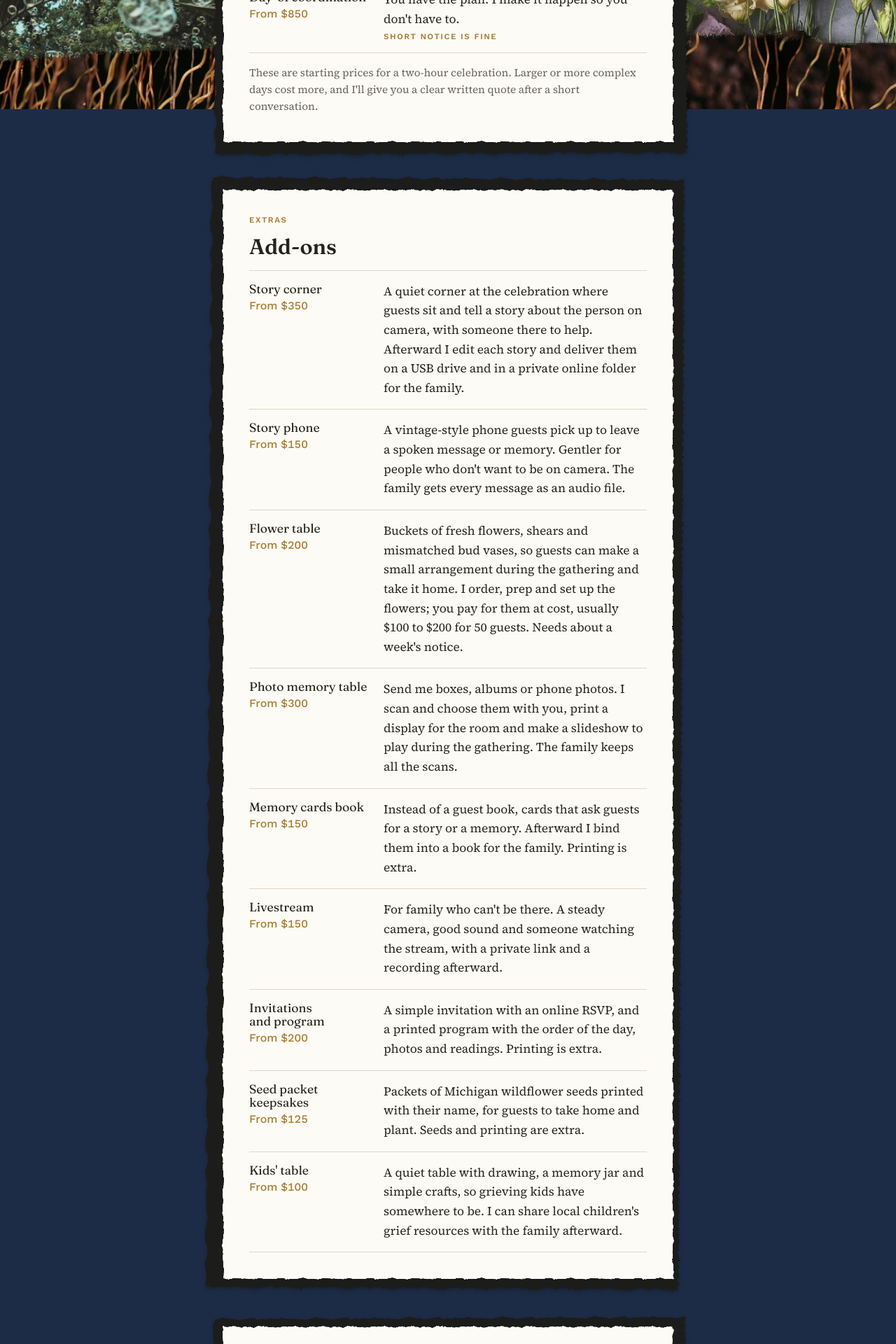
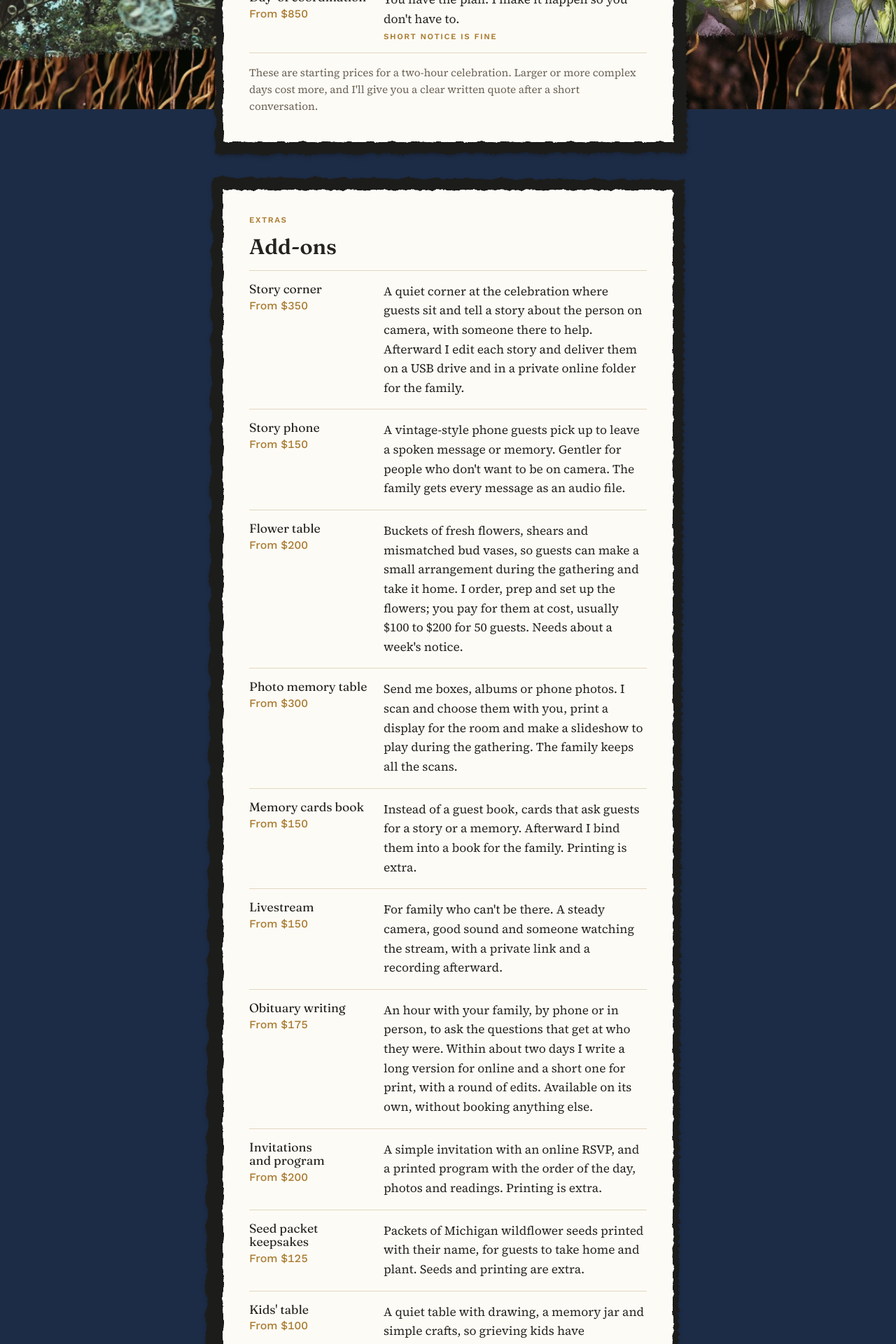
Before and after one commit to katekelley/graveandseed, a Jekyll site: the page built from services.html, in a window 1280 px wide. Shown: the part 744-2664 px from the top of the page at 70% size. Built offline with Jekyll 4.4.1, drawn with Linux system fonts in a browser that asks for light colours.

Commit message:
Obituary guide and add-on; new link preview image
Co-Authored-By: Claude Opus 5.5 <noreply@anthropic.com>
Claude-Session: https://claude.ai/code/session_011MgnuCgP3j7vY9GWkoifJs

```diff
--- a/_data/content.yml
+++ b/_data/content.yml
@@ -106,6 +106,9 @@ addons:
   - name: "Livestream"
     price_from: 150
     description: "For family who can't be there. A steady camera, good sound and someone watching the stream, with a private link and a recording afterward."
+  - name: "Obituary writing"
+    price_from: 175
+    description: "An hour with your family, by phone or in person, to ask the questions that get at who they were. Within about two days I write a long version for online and a short one for print, with a round of edits. Available on its own, without booking anything else."
   - name: "Invitations and program"
     price_from: 200
     description: "A simple invitation with an online RSVP, and a printed program with the order of the day, photos and readings. Printing is extra."
--- a/_data/resources.yml
+++ b/_data/resources.yml
@@ -1,6 +1,9 @@
 - title: 'Someone died: the first week'
   blurb: Who to call, what has to happen soon, who decides, and what can wait.
   url: /resources/first-week/
+- title: How to write an obituary that sounds like them
+  blurb: Questions to get started, a fill-in template, examples, and where to publish around Ann Arbor.
+  url: /resources/obituary/
 - title: What funerals cost in Washtenaw County
   blurb: Published funeral home prices, side by side, with a sample all-in budget.
   url: /prices/
--- a/_includes/head.html
+++ b/_includes/head.html
@@ -6,7 +6,7 @@
 <meta property="og:title" content="{% if page.title %}{{ page.title }} | {% endif %}Grave and Seed">
 <meta property="og:description" content="{% if page.description %}{{ page.description }}{% else %}Celebrations of life in Ann Arbor, planned plainly and held with care.{% endif %}">
 <meta property="og:url" content="https://graveandseed.com{{ page.url | replace: 'index.html', '' }}">
-<meta property="og:image" content="https://graveandseed.com/assets/share.png">
+<meta property="og:image" content="https://graveandseed.com/assets/share.jpg">
 <meta name="twitter:card" content="summary_large_image">
 <link rel="preconnect" href="https://fonts.googleapis.com">
 <link rel="preconnect" href="https://fonts.gstatic.com" crossorigin>
@@ -122,6 +122,8 @@ footer .wrap { padding-block: 1.5rem 2.5rem; border-top: 1px solid var(--line);
 
 .budget { background: var(--field); border: 1px solid var(--line); border-radius: 6px; padding: 1.25rem 1.5rem; display: grid; gap: 0.75rem; }
 .budget h3 { font-size: 1.3rem; font-weight: 500; }
+.prose blockquote { margin: 1rem 0; padding: 0.25rem 0 0.25rem 1.1rem; border-left: 3px solid var(--wheat); font-style: italic; }
+.prose blockquote strong { font-style: normal; }
 .budget.plain { background: none; border: 0; padding: 0; }
 .small { font-size: 0.92rem; color: var(--muted); }
 dl.items { display: grid; grid-template-columns: minmax(0, 1fr) auto; gap: 0.5rem 1rem; margin: 0; }
--- a/index.html
+++ b/index.html
@@ -12,7 +12,7 @@ layout: null
 {% include head.html %}
 
 <script type="application/ld+json">
-{"@context":"https://schema.org","@type":"ProfessionalService","name":"Grave and Seed","description":"Celebration of life planning in Ann Arbor, Michigan.","url":"https://graveandseed.com","email":"{{ c.email }}","telephone":"+1-734-489-9915","image":"https://graveandseed.com/assets/share.png","logo":"https://graveandseed.com/assets/icon-180.png","areaServed":{"@type":"AdministrativeArea","name":"Washtenaw County, Michigan"},"address":{"@type":"PostalAddress","addressLocality":"Ann Arbor","addressRegion":"MI","addressCountry":"US"},"priceRange":"$$"}
+{"@context":"https://schema.org","@type":"ProfessionalService","name":"Grave and Seed","description":"Celebration of life planning in Ann Arbor, Michigan.","url":"https://graveandseed.com","email":"{{ c.email }}","telephone":"+1-734-489-9915","image":"https://graveandseed.com/assets/share.jpg","logo":"https://graveandseed.com/assets/icon-180.png","areaServed":{"@type":"AdministrativeArea","name":"Washtenaw County, Michigan"},"address":{"@type":"PostalAddress","addressLocality":"Ann Arbor","addressRegion":"MI","addressCountry":"US"},"priceRange":"$$"}
 </script>
 </head>
 <body>
```
Also changed, not shown: resources/obituary.html (added, +72 -0 lines), assets/share.jpg (added), assets/share.png (deleted).
